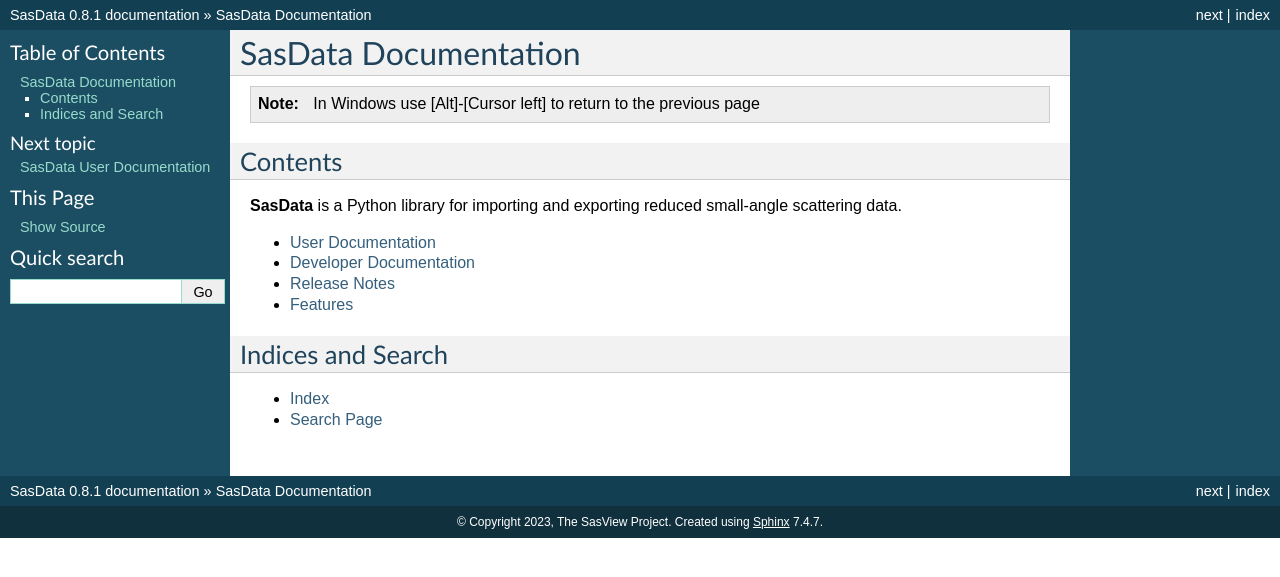
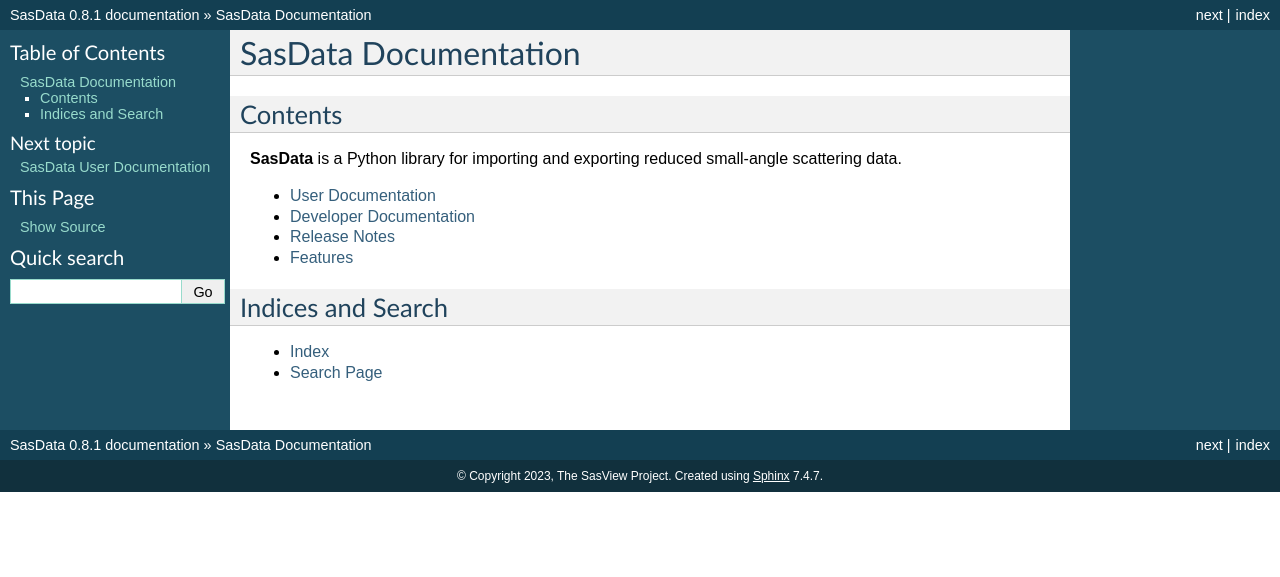
Before and after one commit to SasView/sasdata, a Sphinx documentation site: the page built from docs/source/index.rst, in a window 1280 px wide. Shown: the top 577 px of the page. Built offline with Sphinx 7.4.7, drawn with Linux system fonts in a browser that asks for light colours; pages that are not in the unit, such as notebooks, are missing from menus.

Commit message:
Remove windows notes

```diff
--- a/docs/source/index.rst
+++ b/docs/source/index.rst
@@ -5,8 +5,6 @@
 
 SasData Documentation
 =====================
-
-.. note:: In Windows use [Alt]-[Cursor left] to return to the previous page
 
 Contents
 --------
--- a/docs/source/user/user.rst
+++ b/docs/source/user/user.rst
@@ -4,8 +4,6 @@
 
 SasData User Documentation
 ==========================
-
-.. note:: In Windows use [Alt]-[Cursor left] to return to the previous page
 
 .. toctree::
    :maxdepth: 1
```
